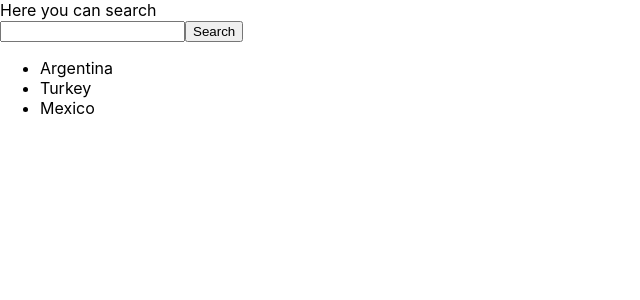
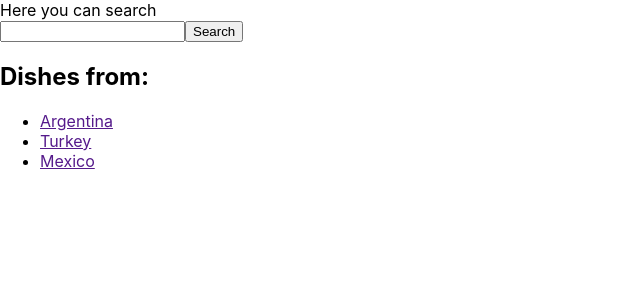
Before and after one commit to memocan40/the-foo-dnetwork-1, a React (Create React App) app: page / in a window 1280 px wide. Shown: the top 300 px of the page, without its empty margins (0-640 px from the left). Built offline with nearby package versions, Linux system fonts and the light colour scheme; no server answers.

Commit message:
adds dish origin list items

```diff
--- a/src/components/Origin.js
+++ b/src/components/Origin.js
@@ -2,10 +2,11 @@ const Origin = () => {
 
     return(
         <div className="origins">
+        <h2>Dishes from:</h2>
             <ul>
-                <li>Argentina</li>
-                <li>Turkey</li>
-                <li>Mexico</li>
+                <li><a href="">Argentina</a></li>
+                <li><a href="">Turkey</a></li>
+                <li><a href="">Mexico</a></li>
             </ul>
         </div>
     )
--- a/src/components/Search.js
+++ b/src/components/Search.js
@@ -24,7 +24,7 @@ const Search = ({ changeQuery }) => {
           name="queryField"
           value={queryWord}
           onChange={handleChange}
-        ></input>
+        />
         <button type="submit" className="bttn">
           Search
         </button>
```
